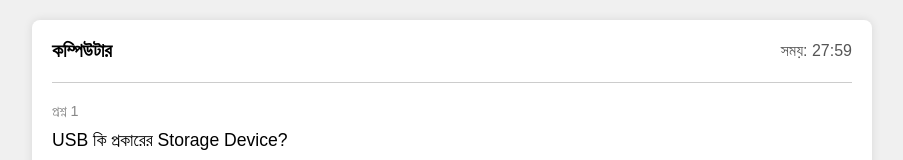
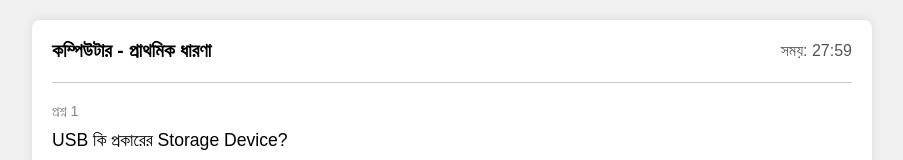
Before and after one commit to UtkarshCoaching/1.---, a plain HTML site: page index.html in a window 1280 px wide. Both pictures are taken after a click on the button "পরীক্ষা শুরু করুন". Shown: the top 160 px of the page, without its empty margins (188-1091 px from the left). Drawn offline with Linux system fonts and the light colour scheme.

Commit message:
Update index.html

```diff
--- a/index.html
+++ b/index.html
@@ -20,7 +20,7 @@
 
     <div class="test-content" style="display: none;">
         <div class="header">
-          <div class="section-title">কম্পিউটার</div>
+          <div class="section-title">কম্পিউটার - প্রাথমিক ধারণা</div>
           <div class="timer">সময়: <span id="time">00:00</span></div>
         </div>
 
```
